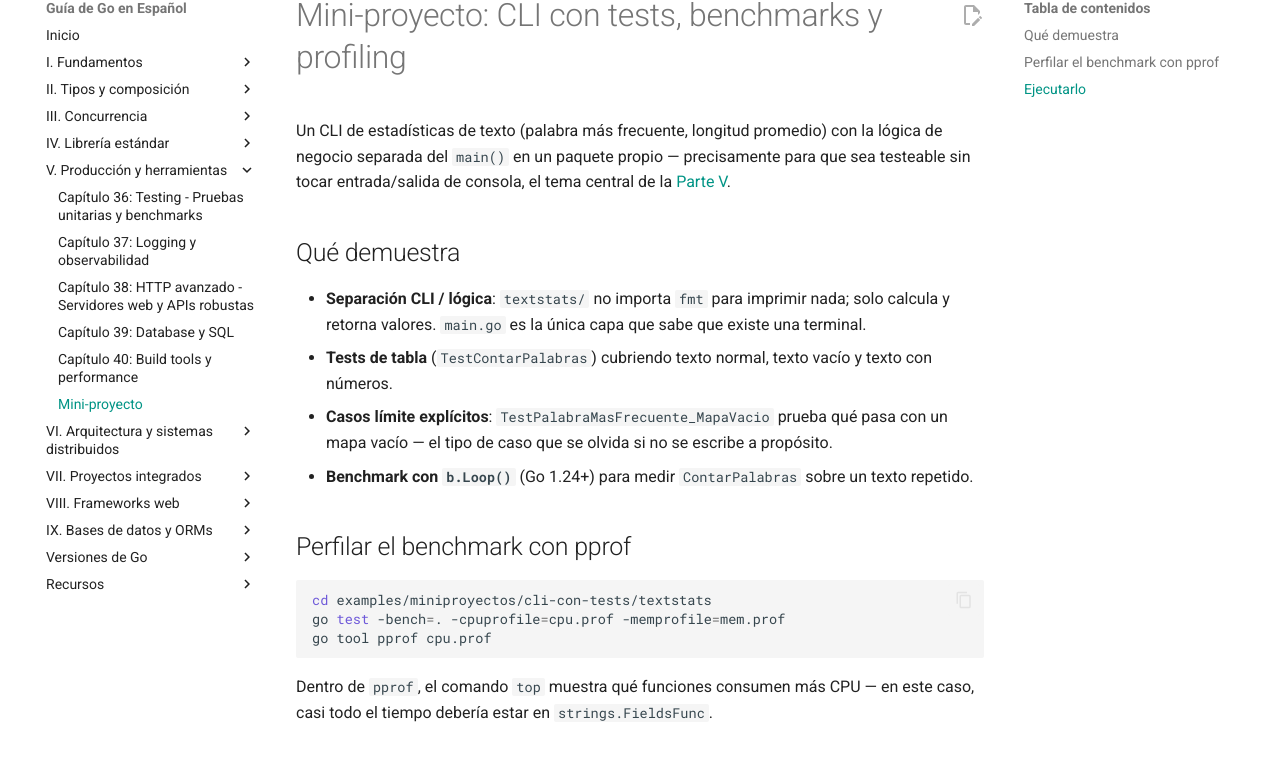
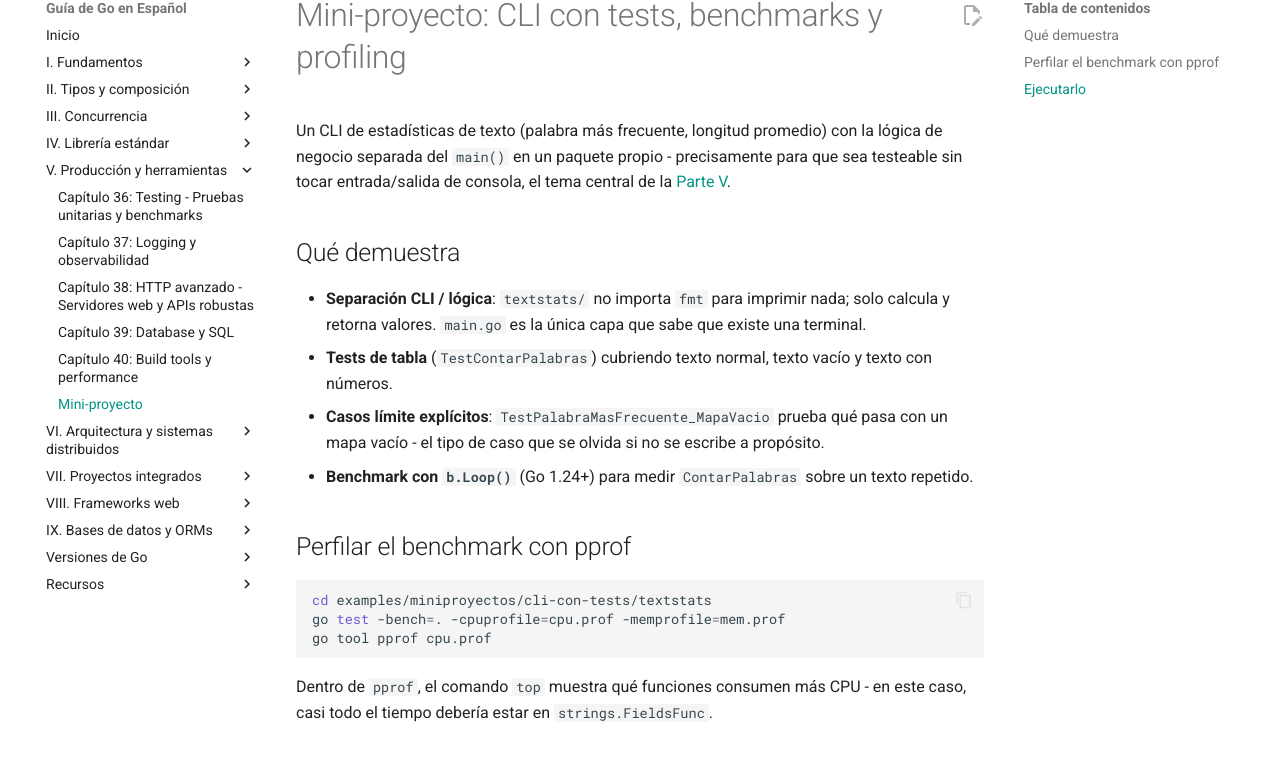
Before and after one commit to jhonsferg/spanish-golang-guide, an MkDocs documentation site: the page built from docs/05-produccion-y-herramientas/mini-proyecto.md, in a window 1280 px wide and 1108 px high. Shown: the part 103-873 px from the top of the window. Built offline with MkDocs 1.6.1 and Material for MkDocs 9.7.7, drawn with Linux system fonts in a browser that asks for light colours; comment, search, counter and statistics services are not loaded.

````diff
--- a/docs/05-produccion-y-herramientas/mini-proyecto.md
+++ b/docs/05-produccion-y-herramientas/mini-proyecto.md
@@ -2,7 +2,7 @@
 
 Un CLI de estadísticas de texto (palabra más frecuente, longitud
 promedio) con la lógica de negocio separada del `main()` en un paquete
-propio — precisamente para que sea testeable sin tocar entrada/salida de
+propio - precisamente para que sea testeable sin tocar entrada/salida de
 consola, el tema central de la [Parte V](36-testing-package.md).
 
 ## Qué demuestra
@@ -13,7 +13,7 @@ consola, el tema central de la [Parte V](36-testing-package.md).
 - **Tests de tabla** (`TestContarPalabras`) cubriendo texto normal, texto
   vacío y texto con números.
 - **Casos límite explícitos**: `TestPalabraMasFrecuente_MapaVacio` prueba
-  qué pasa con un mapa vacío — el tipo de caso que se olvida si no se
+  qué pasa con un mapa vacío - el tipo de caso que se olvida si no se
   escribe a propósito.
 - **Benchmark con `b.Loop()`** (Go 1.24+) para medir `ContarPalabras`
   sobre un texto repetido.
@@ -27,7 +27,7 @@ go tool pprof cpu.prof
 ```
 
 Dentro de `pprof`, el comando `top` muestra qué funciones consumen más
-CPU — en este caso, casi todo el tiempo debería estar en `strings.FieldsFunc`.
+CPU - en este caso, casi todo el tiempo debería estar en `strings.FieldsFunc`.
 
 ## Ejecutarlo
 
````
